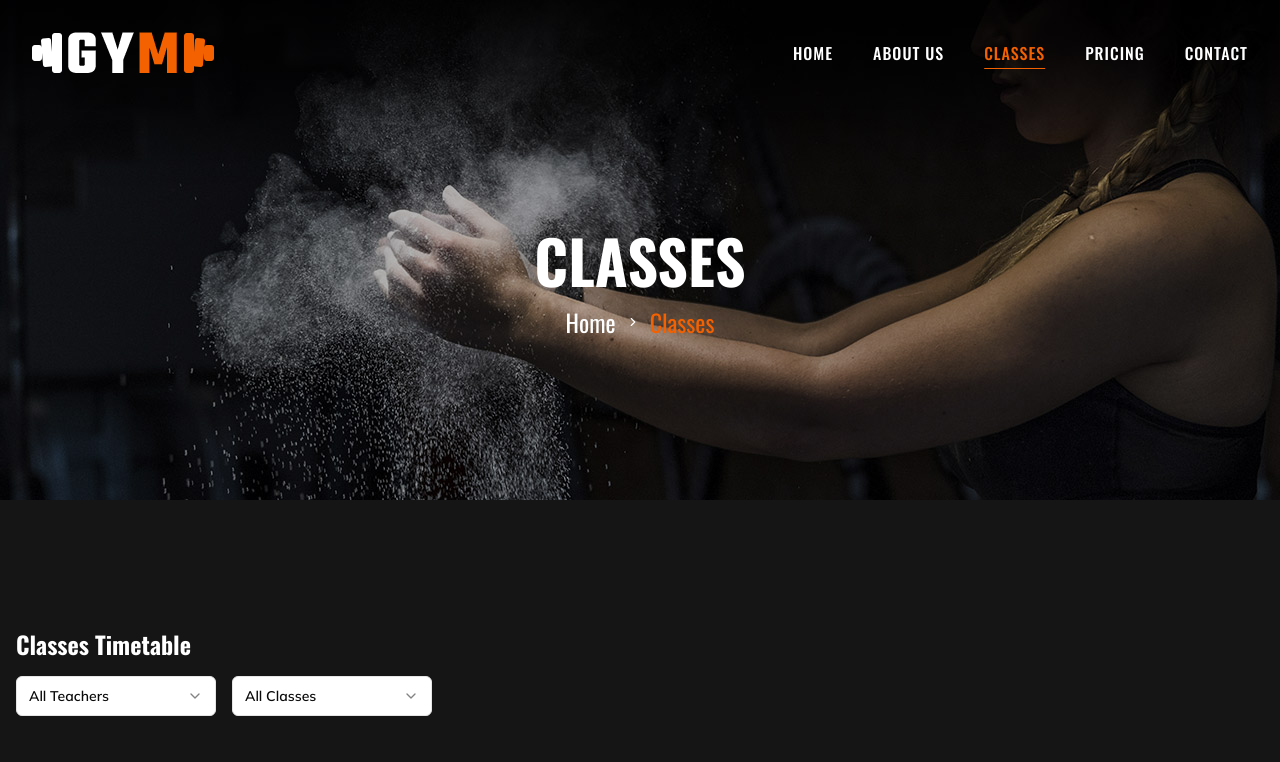
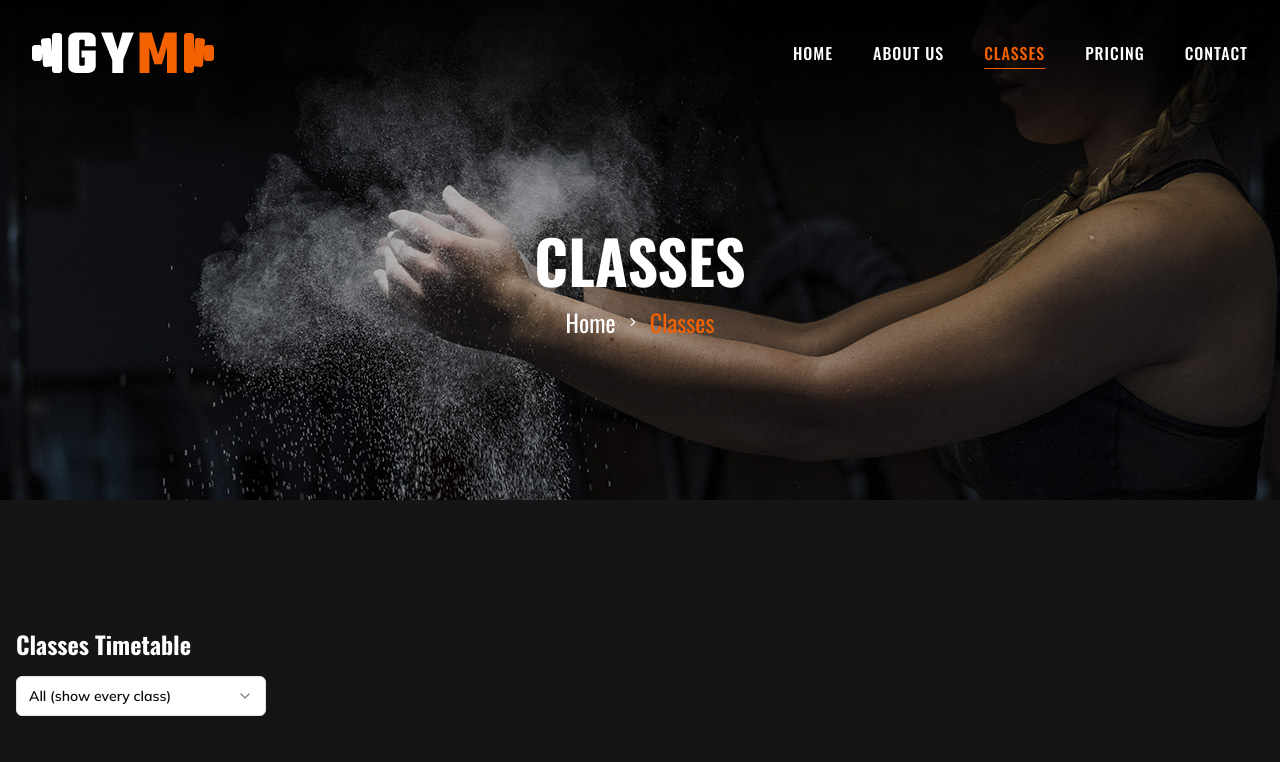
Before and after one commit to felipe-muner/podium-gym, a Next.js app: page /classes in a window 1280 px wide. Shown: the top 762 px of the page. Built offline with nearby package versions, Linux system fonts and the light colour scheme.

Commit message:
feat: unique filter

```diff
--- a/components/Timetable/Timetable.tsx
+++ b/components/Timetable/Timetable.tsx
@@ -8,7 +8,7 @@ import {
   SelectItem,
   SelectTrigger,
   SelectValue,
-} from "@/components/ui/select"; // Update this path to match where you exported shadcn's Select components
+} from "@/components/ui/select"; // Adjust path to your shadcn exports
 
 type TimetableDay = {
   name?: string;
@@ -72,49 +72,65 @@ const TIMETABLE_DATA: TimetableRow[] = [
   },
 ];
 
-// Extract unique teachers and classes
-function extractUniqueValues(data: TimetableRow[]) {
-  const allTeachers = new Set<string>();
-  const allClasses = new Set<string>();
+/**
+ * 1) Gather all unique (teacher, class) pairs from the timetable
+ */
+function getTeacherClassCombos(data: TimetableRow[]) {
+  const pairs = new Set<string>(); // We'll store "teacher|className" to ensure uniqueness
 
   data.forEach((row) => {
     row.days.forEach((day) => {
-      if (day.instructor) {
-        allTeachers.add(day.instructor);
-      }
-      if (day.name) {
-        allClasses.add(day.name);
+      if (day.instructor && day.name) {
+        const combo = `${day.instructor}|${day.name}`;
+        pairs.add(combo);
       }
     });
   });
 
-  return {
-    teachers: Array.from(allTeachers),
-    classes: Array.from(allClasses),
-  };
+  // Convert each unique pair string into a structured object
+  const teacherClassCombos = Array.from(pairs).map((pair) => {
+    const [teacher, className] = pair.split("|");
+    return { teacher, className };
+  });
+
+  // 2) Sort by teacher, then by class (alphabetically)
+  teacherClassCombos.sort((a, b) => {
+    // Compare teacher first
+    const teacherCompare = a.teacher.localeCompare(b.teacher);
+    if (teacherCompare !== 0) {
+      return teacherCompare;
+    }
+    // If same teacher, compare by className
+    return a.className.localeCompare(b.className);
+  });
+
+  return teacherClassCombos;
 }
 
-const { teachers, classes } = extractUniqueValues(TIMETABLE_DATA);
+// We'll pass these combos into a single <Select>
+const teacherClassCombos = getTeacherClassCombos(TIMETABLE_DATA);
 
+/**
+ * We'll store either:
+ * - "all" => means user wants to see everything
+ * - "teacher|className" => means user selected a pair
+ */
 export default function Timetable() {
-  // Use "all-teachers" and "all-classes" to represent "no specific filter"
-  const [selectedTeacher, setSelectedTeacher] = useState("all-teachers");
-  const [selectedClass, setSelectedClass] = useState("all-classes");
+  // Single select: "all" or "teacher|className"
+  const [selectedPair, setSelectedPair] = useState("all");
 
-  // Decide if a cell matches the user filters
+  /**
+   * Filtering logic:
+   * If selectedPair is "all", we show everything.
+   * Otherwise, only highlight cells that match the chosen teacher + class.
+   */
   function cellMatchesFilter(day: TimetableDay) {
-    // If user picked "all-teachers" or "all-classes", treat them as no filter
-    const isAllTeachers = selectedTeacher === "all-teachers";
-    const isAllClasses = selectedClass === "all-classes";
+    if (selectedPair === "all") return true;
+    if (!day.instructor || !day.name) return false; // No class or no instructor => can't match
 
-    // If both are 'all', everything matches
-    if (isAllTeachers && isAllClasses) return true;
-
-    // Compare day.instructor/day.name to selected values
-    const matchTeacher = isAllTeachers || day.instructor === selectedTeacher;
-    const matchClass = isAllClasses || day.name === selectedClass;
-
-    return matchTeacher && matchClass;
+    // Decompose selected teacher + class from the state
+    const [selectedTeacher, selectedClass] = selectedPair.split("|");
+    return day.instructor === selectedTeacher && day.name === selectedClass;
   }
 
   return (
@@ -122,51 +138,36 @@ export default function Timetable() {
       <div>
         <h2 className="mb-4 text-2xl">Classes Timetable</h2>
 
-        {/* FILTERS */}
-        <div className="flex flex-wrap gap-4 mb-6">
-          {/* Teacher Filter */}
-          <div>
+        {/* 4) SINGLE SELECT */}
+        <div className="mb-6">
           <Select
-              value={selectedTeacher}
-              onValueChange={(val) => setSelectedTeacher(val)}
+            value={selectedPair}
+            onValueChange={(val) => setSelectedPair(val)}
           >
-              <SelectTrigger className="w-[200px] text-brand-background-1 font-mulish">
-                <SelectValue placeholder="Select teacher" />
+            <SelectTrigger className="w-[250px] text-brand-background-1 font-mulish">
+              <SelectValue placeholder="Select teacher & class" />
             </SelectTrigger>
             <SelectContent>
-                <SelectItem value="all-teachers">All Teachers</SelectItem>
-                {teachers.map((teacher) => (
-                  <SelectItem key={teacher} value={teacher}>
-                    {teacher}
+              {/* The "All" option */}
+              <SelectItem value="all">All (show every class)</SelectItem>
+
+              {/* Each (teacher, className) pair */}
+              {teacherClassCombos.map(({ teacher, className }) => {
+                const comboValue = `${teacher}|${className}`;
+                const comboLabel = `${teacher} • ${className}`;
+
+                return (
+                  <SelectItem key={comboValue} value={comboValue}>
+                    {comboLabel}
                   </SelectItem>
-                ))}
-              </SelectContent>
-            </Select>
-          </div>
-
-          {/* Class Filter */}
-          <div>
-            <Select
-              value={selectedClass}
-              onValueChange={(val) => setSelectedClass(val)}
-            >
-              <SelectTrigger className="w-[200px] text-brand-background-1 font-mulish">
-                <SelectValue placeholder="Select class" />
-              </SelectTrigger>
-              <SelectContent>
-                <SelectItem value="all-classes">All Classes</SelectItem>
-                {classes.map((cls) => (
-                  <SelectItem key={cls} value={cls}>
-                    {cls}
-                  </SelectItem>
-                ))}
+                );
+              })}
             </SelectContent>
           </Select>
         </div>
       </div>
-      </div>
 
-      {/* TIMETABLE TABLE */}
+      {/* 5) TIMETABLE TABLE */}
       <table className="min-w-full table-fixed border-collapse border border-[#363636] text-center">
         <thead>
           <tr className="bg-brand-orange font-mulish">
@@ -248,7 +249,7 @@ export default function Timetable() {
                         </span>
                       </div>
                     ) : (
-                      // No class => show slash
+                      // No class => slash line
                       <div className="absolute left-1/2 top-1/2 -translate-x-1/2 -translate-y-1/2 rotate-[-35deg] w-[188px] h-[1px] bg-[#363636]" />
                     )}
                   </td>
```
Lines whose indentation alone changed are shown as unchanged.
